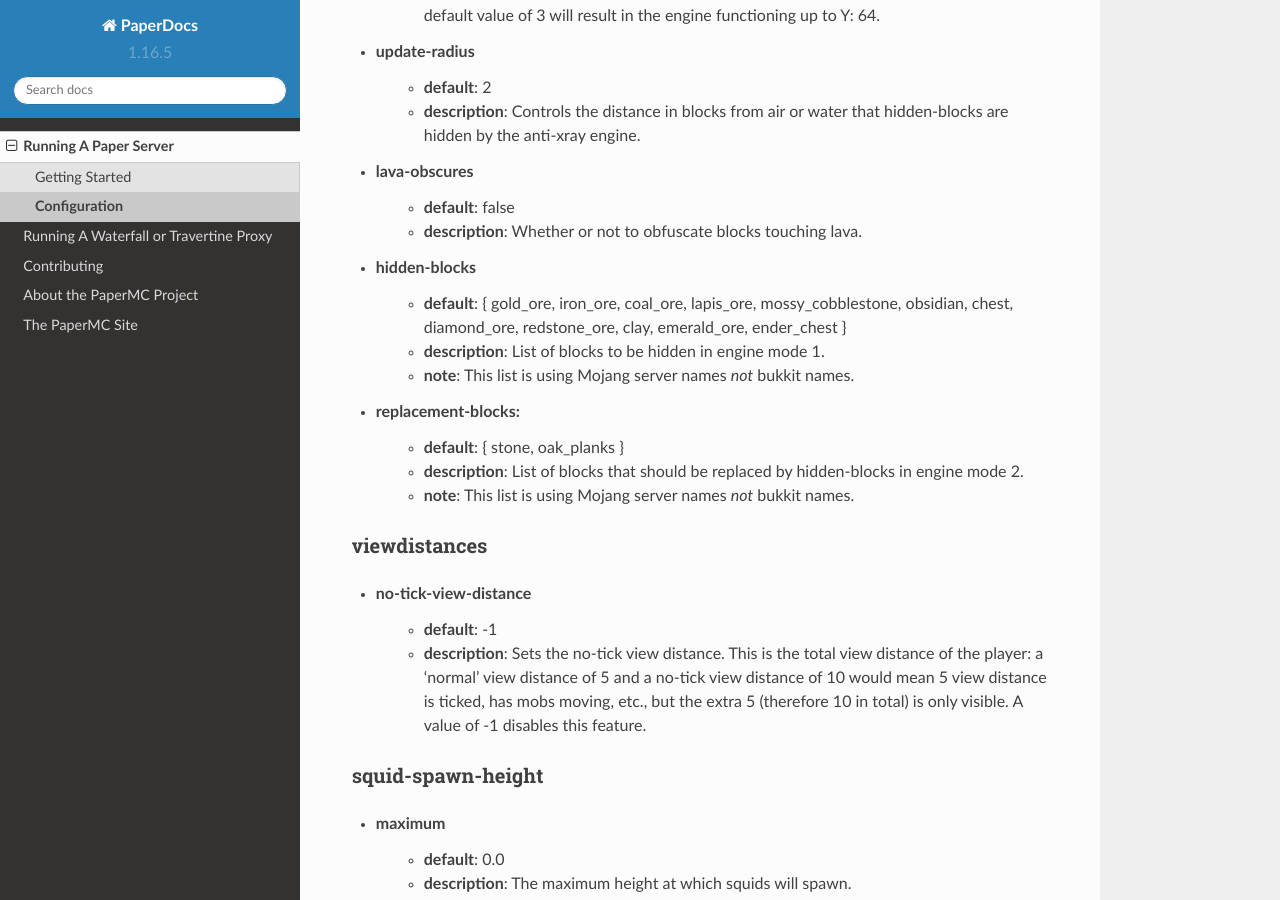
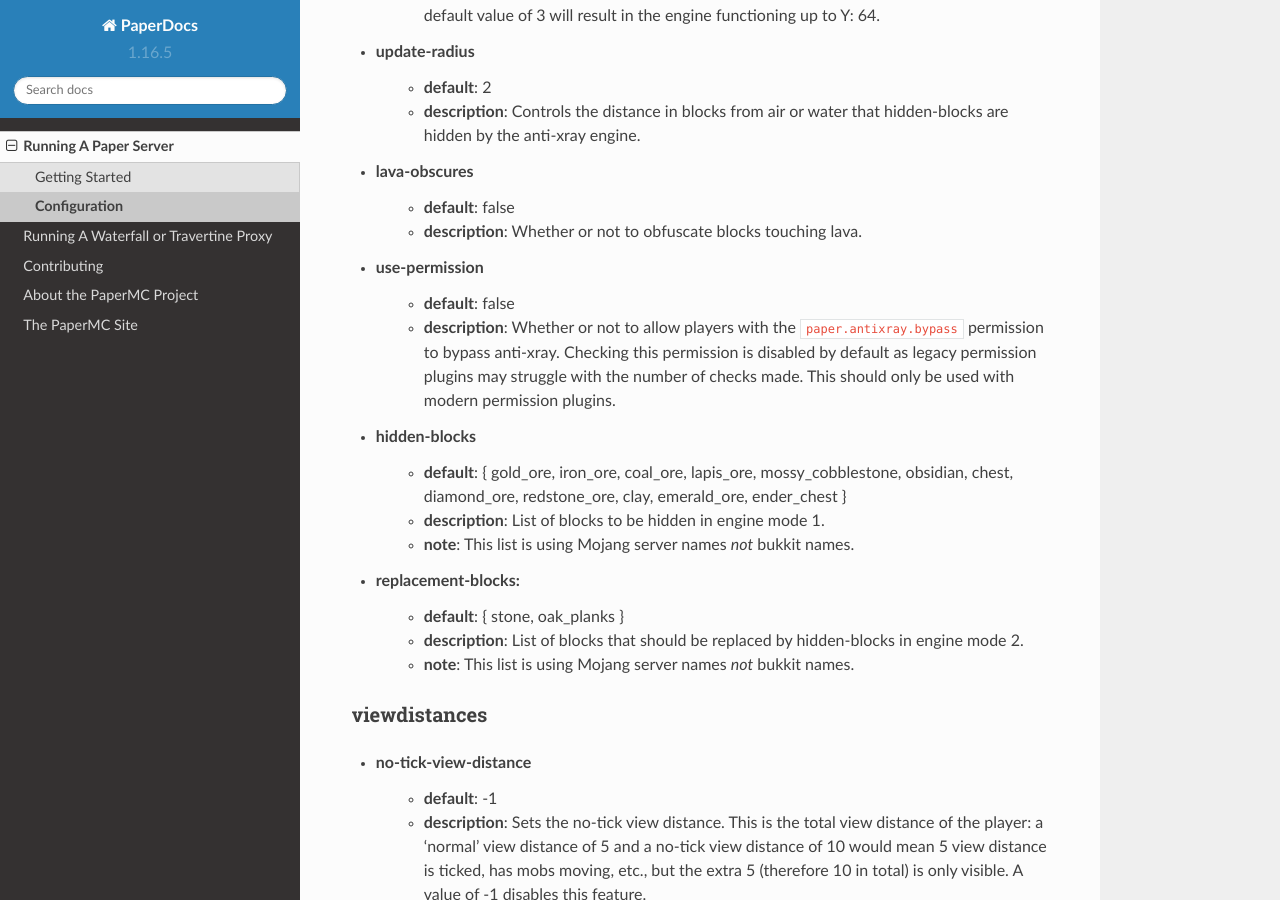
Before and after one commit to PaperMC/PaperDocs, a Sphinx documentation site: the page built from source/server/configuration.rst, in a window 1280 px wide and 900 px high, scrolled down 19622 px. Built offline with Sphinx 7.4.7 and the Read the Docs theme 2.0.0, drawn with Linux system fonts in a browser that asks for light colours.

Commit message:
Document anti-xray's use-permission (#54)
Document anti-xray's use-permission

```diff
--- a/source/server/configuration.rst
+++ b/source/server/configuration.rst
@@ -860,11 +860,18 @@ anti-xray
     - **default**: false
     - **description**: Whether or not to obfuscate blocks touching lava.
 
+* use-permission
+    - **default**: false
+    - **description**: Whether or not to allow players with the ``paper.antixray.bypass`` permission to
+      bypass anti-xray. Checking this permission is disabled by default as legacy permission plugins may
+      struggle with the number of checks made. This should only be used with modern
+      permission plugins.
+
 * hidden-blocks
-   - **default**: { gold_ore, iron_ore, coal_ore, lapis_ore, mossy_cobblestone,
-     obsidian, chest, diamond_ore, redstone_ore, clay, emerald_ore, ender_chest }
-   - **description**: List of blocks to be hidden in engine mode 1.
-   - **note**: This list is using Mojang server names *not* bukkit names.
+    - **default**: { gold_ore, iron_ore, coal_ore, lapis_ore, mossy_cobblestone,
+      obsidian, chest, diamond_ore, redstone_ore, clay, emerald_ore, ender_chest }
+    - **description**: List of blocks to be hidden in engine mode 1.
+    - **note**: This list is using Mojang server names *not* bukkit names.
 
 * replacement-blocks:
     - **default**: { stone, oak_planks }
```
